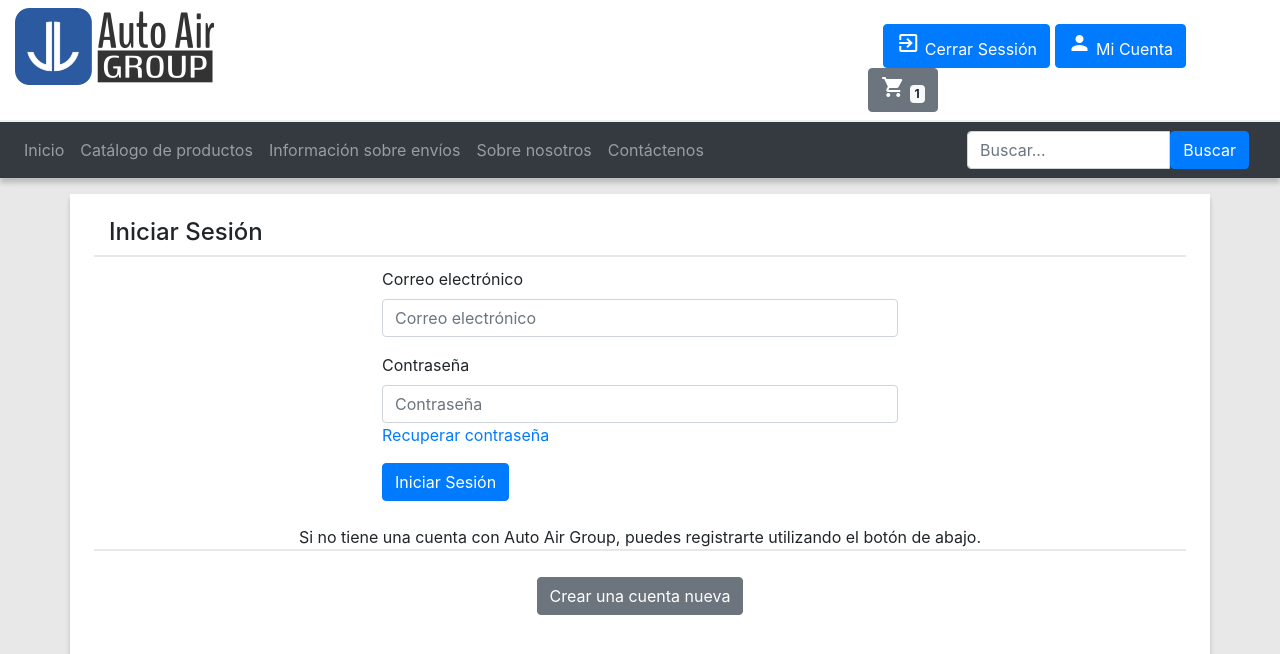
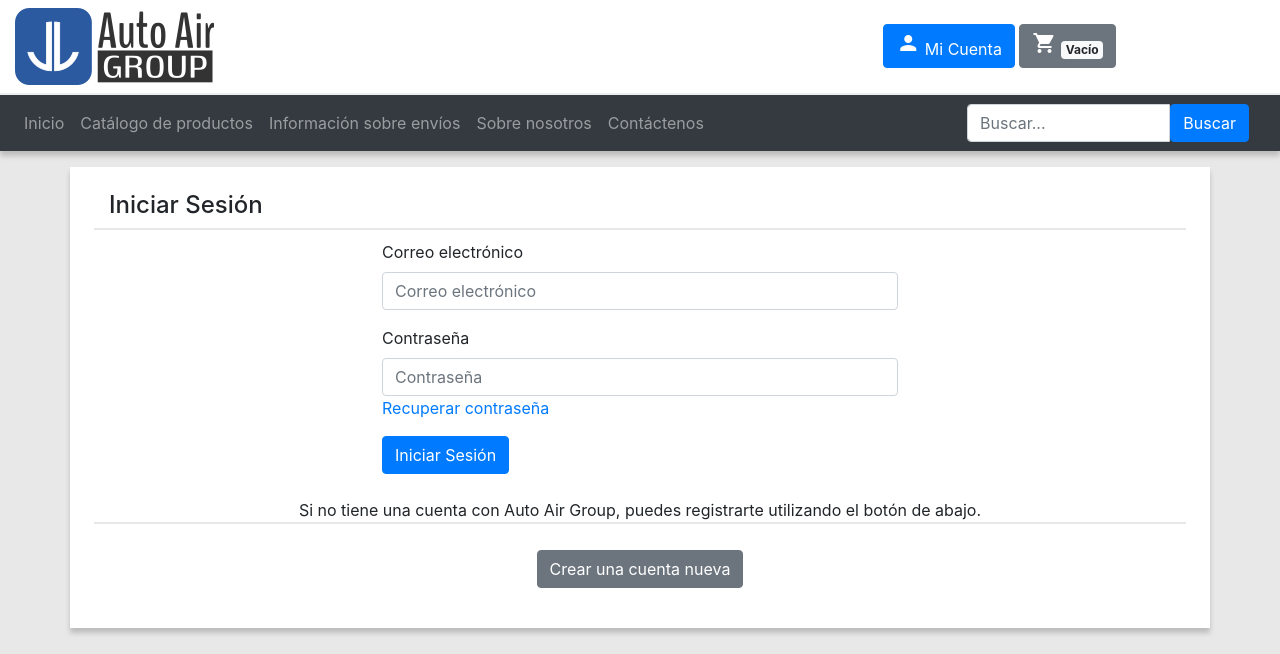
Before and after one commit to SirSource/AutoAirGroup, a Flask app: page /account in a window 1280 px wide. Shown: the top 654 px of the page. Run offline with Flask 2, Linux system fonts and the light colour scheme; some libraries are stand-ins or nearby versions.

Commit message:
Adjustments to views

```diff
--- a/templates/layout.html
+++ b/templates/layout.html
@@ -45,30 +45,54 @@
         <div class="col-4 pt-md-4 pb-2 d-none d-lg-block d-xl-block">
             <span class="col-md-3">
                 <!--Account link-->
-                <a class="btn btn-primary" href="{{ url_for('accounts') }}">
+                {% if session['email'] %}
+                    <a class="btn btn-primary" href="{{ url_for('logout') }}">
                     <i class="material-icons">exit_to_app</i>
                     <span>Cerrar Sessión</span>
                 </a>
+                {% else %}
                     <a class="btn btn-primary" href="{{ url_for('accounts') }}">
                     <i class="material-icons">person</i>
                     <span>Mi Cuenta</span>
                 </a>
+                {% endif %}
                 <!--Shopping cart link-->
+                {% if session['cart'] %}
                     <a class="btn btn-secondary" href="{{ url_for('cart') }}">
                     <i class="material-icons">shopping_cart</i>
-                    <span class="badge badge-light">1</span>
+                    <span class="badge badge-light">Lleno</span>
                 </a>
+                {% else %}
+                    <a class="btn btn-secondary" href="{{ url_for('cart') }}">
+                    <i class="material-icons">shopping_cart</i>
+                    <span class="badge badge-light">Vacío</span>
+                </a>
+                {% endif %}
             </span>
         </div>
         <div class="pt-3 pb-3 col-md-12 aag-bg-gray1 text-center d-block d-sm-block d-md-block d-lg-none d-xl-none">
+            {% if session['email'] %}
+                <a class="btn btn-primary" href="{{ url_for('logout') }}">
+                    <i class="material-icons">exit_to_app</i>
+                    <span>Cerrar Sessión</span>
+                </a>
+            {% else %}
                 <a class="btn btn-primary" href="{{ url_for('accounts') }}">
                     <i class="material-icons">person</i>
                     <span>Mi Cuenta</span>
                 </a>
-            <a class="ml-2 btn btn-secondary" href="{{ url_for('cart') }}">
+            {% endif %}
+            {% if session['cart'] %}
+                <a class="btn btn-secondary" href="{{ url_for('cart') }}">
                     <i class="material-icons">shopping_cart</i>
-                <span class="badge badge-light">1</span>
+                    <span class="badge badge-light">Lleno</span>
                 </a>
+            {% else %}
+                <a class="btn btn-secondary" href="{{ url_for('cart') }}">
+                    <i class="material-icons">shopping_cart</i>
+                    <span class="badge badge-light">Vacío</span>
+                </a>
+            {% endif %}
         </div>
     </div>
     <!--Navigation bar-->
--- a/templates/userProfile.html
+++ b/templates/userProfile.html
@@ -12,8 +12,6 @@
                class="list-group-item list-group-item-action">Mis Compras</a>
             <a href="{{ url_for('accounts') }}/user/{{ user['user_email'] }}/edit"
                class="list-group-item list-group-item-action">Editar Perfil</a>
-            <a href="{{ url_for('logout') }}"
-               class="list-group-item list-group-item-action active align-content-center"><strong>Cerrar Sesión</strong></a>
         </div>
         <div class="col-md pl-3">
             <h5>Mis Compras</h5>
--- a/templates/userProfileEdit.html
+++ b/templates/userProfileEdit.html
@@ -12,8 +12,6 @@
                class="list-group-item list-group-item-action">Mis Compras</a>
             <a href="{{ url_for('accounts') }}/user/{{ user['user_email'] }}/edit"
                class="list-group-item list-group-item-action">Editar Perfil</a>
-            <a href="{{ url_for('logout') }}"
-               class="list-group-item list-group-item-action active align-content-center"><strong>Cerrar Sesión</strong></a>
         </div>
         <div class="col-md pl-3">
             <h5>Editar Perfil</h5>
```
Lines whose indentation alone changed are shown as unchanged.
